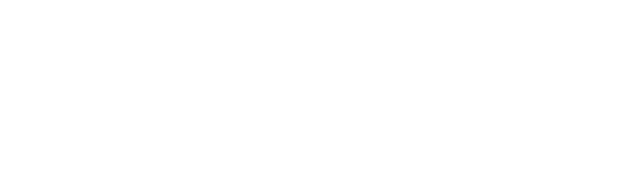
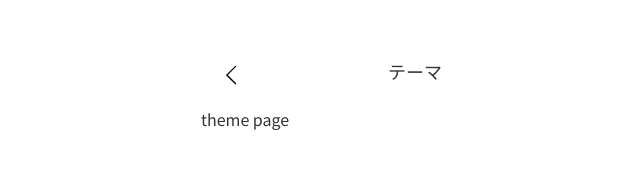
Before and after one commit to R-S-code/imask, a Nuxt app: page /theme in a window 1280 px wide. Before the commit this address had no page. Shown: the top 178 px of the page, without its empty margins (225-865 px from the left). Built offline with nearby package versions, Linux system fonts and the light colour scheme.

Commit message:
add:テーマページとヘッダーの追加

```diff
--- /dev/null
+++ b/components/Header.vue
@@ -0,0 +1,26 @@
+<template>
+  <header>
+    <nuxt-link to="/">
+      <img src="~/assets/img/back_ico.svg" alt="戻るアイコン">
+    </nuxt-link>
+    <h1>テーマ</h1>
+  </header>
+</template>
+
+<style lang="scss" scoped>
+  header {
+    padding: 65px 20px 25px;
+    position: relative;
+    img {
+      height: 20px;
+      width: 20px;
+    }
+    h1 {
+      font-size: 18px;
+      position: absolute;
+      right: 50%;
+      top: 55%;
+      transform: translateX(50%);
+    }
+  }
+</style>
--- a/components/Theme.vue
+++ b/components/Theme.vue
@@ -1,7 +1,9 @@
 <template>
   <div>
     <p>仕事</p>
-    <img src="~/assets/img/list_ico.svg" alt="リストアイコン">
+    <nuxt-link to="/theme">
+      <img src="~/assets/img/list_ico.svg" alt="リストアイコン">
+    </nuxt-link>
   </div>
 </template>
 
@@ -24,12 +26,12 @@
       transform: translateX(50%) translateY(-50%) ;
     }
     img {
-      height: 4px;
+      height: 6px;
       position: absolute;
       right: 20px;
       top: 50%;
       transform: translateY(-50%);
-      width: 16px;
+      width: 24px;
     }
   }
 </style>
--- /dev/null
+++ b/pages/theme.vue
@@ -0,0 +1,27 @@
+<template>
+  <div>
+    <Header />
+    <transition>
+      <p>theme page</p>
+    </transition>
+  </div>
+</template>
+
+<style lang="scss" scoped>
+  .v-enter-active {
+    transition: opacity 3s;
+    opacity: 0;
+  }
+  .v-enter-to {
+    opacity: 1;
+  }
+
+  /* leave-active -> leave-to の順番で書くのが大事*/
+  .v-leave-active {
+    transition: opacity 3s;
+    opacity: 1;
+  }
+  .v-leave-to {
+    opacity: 0;
+  }
+</style>
```
Also changed, not shown: assets/img/back_ico.svg (added).
